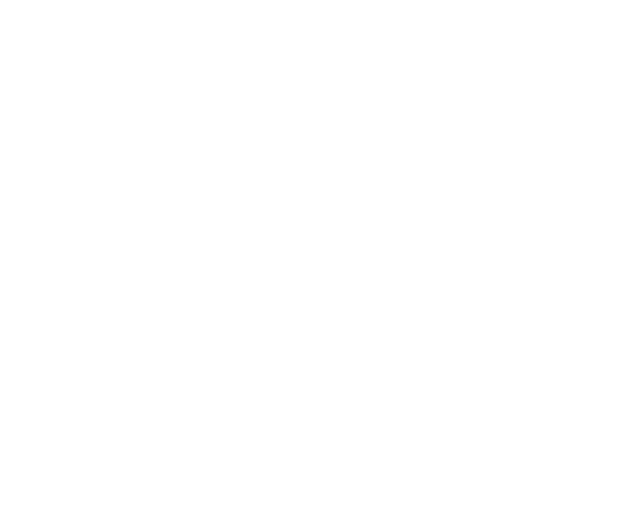
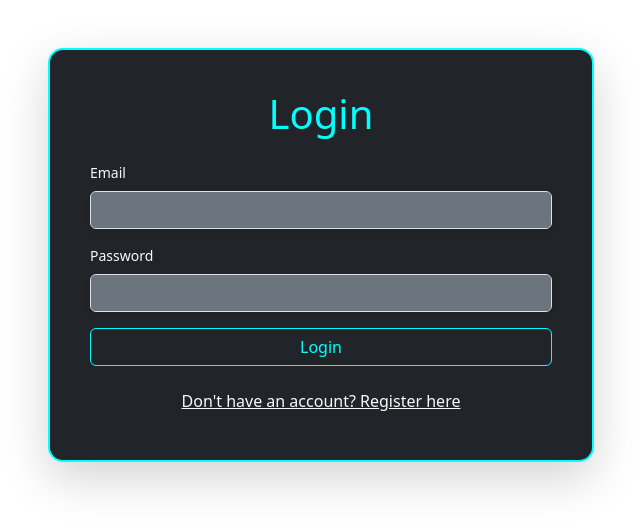
Before and after one commit to ndvp39/CoolCount, a React (Create React App) app in the folder front-end/: page /home in a window 1280 px wide. Before the commit this address had no page. Shown: the top 530 px of the page, without its empty margins (319-959 px from the left). Built offline with nearby package versions, Linux system fonts and the light colour scheme.

Commit message:
added login/register and users with firebase authentication

```diff
--- a/front-end/package.json
+++ b/front-end/package.json
@@ -8,6 +8,7 @@
     "@testing-library/react": "^13.4.0",
     "@testing-library/user-event": "^13.5.0",
     "bootstrap": "^5.3.3",
+    "firebase": "^11.0.0",
     "font-awesome": "^4.7.0",
     "react": "^18.3.1",
     "react-dnd": "^16.0.1",
--- a/front-end/src/App.js
+++ b/front-end/src/App.js
@@ -1,14 +1,22 @@
-import React from 'react';
+import React, { useState } from 'react';
 import { BrowserRouter as Router, Route, Routes } from 'react-router-dom';
+// index.js או App.js
+import 'bootstrap/dist/css/bootstrap.min.css';
+
 import Login from './Login';
 import Home from './Home';
+import Register from './Register'; // ייבוא של דף ההרשמה
 
 function App() {
+  const [isAuthenticated, setIsAuthenticated] = useState(false);
+
   return (
     <Router>
       <div className="App">
         <Routes>
-          <Route path="/" element={<Home />} />
+          <Route path="/" element={<Login setIsAuthenticated={setIsAuthenticated} />} />
+          <Route path="/home" element={isAuthenticated ? <Home /> : <Login />} />
+          <Route path="/register" element={<Register />} /> {/* נתיב ההרשמה */}
         </Routes>
       </div>
     </Router>
--- a/front-end/src/Home.js
+++ b/front-end/src/Home.js
@@ -10,9 +10,14 @@ import 'react-resizable/css/styles.css';
 import apiService from './apiService';
 import Notification from './Notification';
 
+import { useLocation } from 'react-router-dom';
+import { getAuth, signOut } from "firebase/auth";
+import { useNavigate } from 'react-router-dom'; // תצטרך גם לייבא את useNavigate
+
+
 const generateUniqueId = () => '_' + Math.random().toString(36).substr(2, 9);
 
-const userId = 'user';
+
 const fridgeId = '1';
 
 function Home() {
@@ -28,10 +33,27 @@ function Home() {
     const [activeTab, setActiveTab] = useState('statistics'); // הטאב הפעיל
     const [showHandleAndTablet, setShowHandleAndTablet] = useState(false); // בקרה על הצגת הידית והטאבלט
 
+    const location = useLocation();
+    const { uid } = location.state || {}; // קבלת ה-uid מתוך ה-state
+
+    const navigate = useNavigate();
+
+    const handleLogout = async () => {
+        const auth = getAuth();
+        try {
+            await signOut(auth);
+            console.log("User signed out successfully");
+            navigate('/'); // הנח את המשתמש למסך הלוגין
+        } catch (error) {
+            console.error("Error signing out: ", error);
+        }
+    };
+
     useEffect(() => {
         const fetchDrawers = async () => {
             try {
-                const data = await apiService.getDrawers(userId, fridgeId);
+                console.log(location.state)
+                const data = await apiService.getDrawers(uid, fridgeId);
                 // Convert each plain object into an instance of the Drawer class
                 const drawerInstances = data.map(drawer => new Drawer(
                     drawer.id,
@@ -61,7 +83,7 @@ function Home() {
     const saveChanges = async () => {
         setIsLoading(true); // התחלת טעינה
         try {
-            const data = await apiService.saveDrawers(userId, fridgeId, drawers);
+            const data = await apiService.saveDrawers(uid, fridgeId, drawers);
             console.log("Changes saved successfully:", data);
             setHasUnsavedChanges(false);
         } catch (error) {
@@ -182,9 +204,9 @@ function Home() {
                     <div className="fridge-leg"></div>
                 </div>
                 <div className={`fridge-interior visible`}>
-                    <div class="shelf"></div>
-                    <div class="shelf"></div>
-                    <div class="shelf"></div>
+                    <div className="shelf"></div>
+                    <div className="shelf"></div>
+                    <div className="shelf"></div>
                     {drawers.map((drawer) => (
                         <Draggable
                             className="drawer"
@@ -282,7 +304,7 @@ function Home() {
                     onDelete={deleteDrawer}
                 />
             )}
-
+<button onClick={handleLogout}>Logout</button>
         </div>
 
     );
--- a/front-end/src/Login.css
+++ b/front-end/src/Login.css
@@ -1,93 +1,33 @@
-/* קונטיינר מסך ההתחברות */
 .home-container {
-  display: flex;
-  flex-direction: column;
-  align-items: center;
-  justify-content: center;
   height: 100vh;
-  background-color: #1e1e2f; /* צבע רקע כהה יותר */
-  color: white;
+  background-color: #1e1e2f; /* צבע רקע כהה */
 }
 
-/* כותרת */
 h1 {
-  margin-bottom: 150px;
-  font-size: 2.5rem;
-  color: #61dafb; /* צבע כחול בהיר כמו ב-React */
+  color: #61dafb; /* צבע כותרת */
 }
 
-/* טופס התחברות */
 .login-form {
   background-color: #2a2a3d;
   color: white;
-  padding: 30px;
-  border-radius: 15px;
-  box-shadow: 0px 8px 16px rgba(0, 0, 0, 0.4); /* צללה חזקה יותר */
   max-width: 400px;
   width: 100%;
-  transition: transform 0.3s ease, box-shadow 0.3s ease; /* אפקט מעבר */
+  transition: transform 0.3s ease, box-shadow 0.3s ease;
 }
 
 .login-form:hover {
-  transform: scale(1.02); /* אפקט הגדלה קל */
-  box-shadow: 0px 10px 20px rgba(0, 0, 0, 0.5); /* צללה חזקה יותר במעבר */
+  transform: scale(1.02);
+  box-shadow: 0px 10px 20px rgba(0, 0, 0, 0.5);
 }
 
-/* קבוצת שדה */
-.form-group {
-  margin-bottom: 20px;
-}
-
-/* תווית של שדות */
-.form-group label {
-  display: block;
-  margin-bottom: 8px;
-  font-size: 1.2rem;
-  color: #61dafb; /* צבע כותרות */
-}
-
-/* שדות קלט */
-.form-group input {
-  width: 100%;
-  padding: 12px;
-  font-size: 1rem;
-  border-radius: 10px;
-  border: 1px solid #ccc;
-  background-color: #333344; /* רקע כהה יותר לשדה */
-  color: white;
-  outline: none;
-  transition: background-color 0.3s ease;
-}
-
-.form-group input:focus {
-  background-color: #444466; /* רקע כהה יותר בפוקוס */
-}
-
-/* כפתור התחברות */
 button {
-  width: 100%;
-  padding: 12px;
-  font-size: 1.2rem;
-  color: white;
-  background-color: #61dafb; /* צבע כחול בהיר */
-  border: none;
-  border-radius: 10px;
-  cursor: pointer;
-  transition: background-color 0.3s ease, transform 0.3s ease; /* אפקט מעבר */
+  transition: background-color 0.3s ease, transform 0.3s ease;
 }
 
 button:hover {
-  background-color: #4ea6d8;
-  transform: translateY(-2px); /* העלאת הכפתור קלות */
+  transform: translateY(-2px);
 }
 
 button:active {
-  transform: translateY(0px); /* ביטול ההרמה בעת לחיצה */
+  transform: translateY(0px);
 }
-
-/* הודעת שגיאה */
-.error-message {
-  color: #ff4d4d; /* צבע שגיאה אדום */
-  margin-bottom: 20px;
-  font-size: 1.1rem;
-}
--- a/front-end/src/Login.js
+++ b/front-end/src/Login.js
@@ -1,54 +1,93 @@
 import React, { useState } from 'react';
+import { useNavigate } from 'react-router-dom';
+import 'bootstrap/dist/css/bootstrap.min.css';
+import { auth } from './firebaseConfig'; // יבוא של הגדרת Firebase
+import { getAuth, signInWithEmailAndPassword } from 'firebase/auth';
 import './Login.css';
 
-function Login() {
-  const [username, setUsername] = useState('');
+function Login({ setIsAuthenticated }) {
+  const [email, setEmail] = useState(''); // שדה דוא"ל במקום שם משתמש
   const [password, setPassword] = useState('');
   const [error, setError] = useState('');
+  const navigate = useNavigate();
 
-  const handleLogin = (e) => {
+
+  const handleLogin = async (e) => {
     e.preventDefault();
+    setError(''); // איפוס הודעת שגיאה
 
-    // Example only: simple login check
-    if (username === 'user' && password === 'password') {
-      setError('');
+    try {
+      const userCredential = await signInWithEmailAndPassword(auth, email, password);
+      const user = userCredential.user; // קבלת פרטי המשתמש
+      const uid = user.uid; // קבלת ה-uid
+
+      console.log(uid)
+      setIsAuthenticated(true); // קובע שהמשתמש מחובר
       alert('Login successful!');
-      // Here you can redirect the user to another page in the app
-    } else {
-      setError('Invalid username or password');
+
+      navigate('/home', { state: { uid } }); // הפניה ל-HOME עם ה-uid בתוך state
+    } catch (error) {
+      console.error('Error during login:', error); // הדפסת השגיאה
+      setError('Invalid email or password'); // הצגת שגיאה מתאימה
     }
   };
 
+
+
+  const handleRegisterRedirect = () => {
+    navigate('/register'); // הפניה לדף ההרשמה
+  };
+
   return (
-    <div className="home-container">
-      <h1>Welcome to CoolCount</h1>
-      <form className="login-form" onSubmit={handleLogin}>
-        <div className="form-group">
-          <label htmlFor="username">Username</label>
+    <div className="container mt-5">
+      <div className="row justify-content-center">
+        <div className="col-md-6">
+          <div className="card p-4 shadow-lg bg-dark text-white" style={{ borderRadius: '15px', border: '2px solid cyan' }}>
+            <div className="card-body">
+              <h1 className="text-center mb-4" style={{ color: 'cyan' }}>Login</h1>
+              <form onSubmit={handleLogin}>
+                <div className="form-group mb-3">
+                  <label htmlFor="email" className="text-light">Email</label> {/* שונה לשדה דוא"ל */}
                   <input
-            type="text"
-            id="username"
-            value={username}
-            onChange={(e) => setUsername(e.target.value)}
+                    type="email"
+                    id="email"
+                    className="form-control bg-secondary text-white"
+                    value={email}
+                    onChange={(e) => setEmail(e.target.value)}
                     required
                   />
                 </div>
 
-        <div className="form-group">
-          <label htmlFor="password">Password</label>
+                <div className="form-group mb-3">
+                  <label htmlFor="password" className="text-light">Password</label>
                   <input
                     type="password"
                     id="password"
+                    className="form-control bg-secondary text-white"
                     value={password}
                     onChange={(e) => setPassword(e.target.value)}
                     required
                   />
                 </div>
 
-        {error && <p className="error-message">{error}</p>}
+                {error && <p className="text-danger text-center mb-3">{error}</p>}
 
-        <button type="submit">Login</button>
+                <button type="submit" className="btn btn-outline-cyan w-100 mb-3" style={{ color: 'cyan', borderColor: 'cyan' }}>
+                  Login
+                </button>
+
+                <button
+                  type="button"
+                  className="btn btn-link text-light w-100 text-center"
+                  onClick={handleRegisterRedirect}
+                >
+                  Don't have an account? Register here
+                </button>
               </form>
+            </div>
+          </div>
+        </div>
+      </div>
     </div>
   );
 }
--- /dev/null
+++ b/front-end/src/Register.js
@@ -0,0 +1,112 @@
+import React, { useState } from 'react';
+import 'bootstrap/dist/css/bootstrap.min.css';
+import { auth } from './firebaseConfig'; // יבוא של הגדרת Firebase
+import { createUserWithEmailAndPassword } from 'firebase/auth';
+
+function Register() {
+  const [firstName, setFirstName] = useState('');
+  const [email, setEmail] = useState('');
+  const [password, setPassword] = useState('');
+  const [error, setError] = useState('');
+
+  async function registerUser(uid, email) {
+    try {
+      const response = await fetch('http://localhost:4000/api/users', {
+        method: 'POST', // שיטת הבקשה
+        headers: {
+          'Content-Type': 'application/json', // סוג התוכן
+        },
+        body: JSON.stringify({ uid, email }), // המרת הנתונים ל-JSON
+      });
+
+      if (!response.ok) {
+        throw new Error('Network response was not ok');
+      }
+
+      const data = await response.json();
+      console.log(data.message); // הדפסת הודעת הצלחה
+    } catch (error) {
+      console.error('Error registering user:', error);
+    }
+  }
+
+  const handleRegister = async (e) => {
+    e.preventDefault();
+
+    // בדיקה פשוטה: לוודא שכל השדות מלאים
+    if (firstName && email && password) {
+      setError('');
+      try {
+        // הרשמת המשתמש ב-Firebase
+        const userCredential = await createUserWithEmailAndPassword(auth, email, password);
+        const uid = userCredential.user.uid; // קבלת ה-UID של המשתמש
+        await registerUser(uid, email); // שליחת UID ומייל לשרת
+        alert('Registration successful!');
+      } catch (registrationError) {
+        setError(registrationError.message); // הצגת שגיאת הרשמה
+      }
+    } else {
+      setError('Please fill in all fields');
+    }
+  };
+
+
+  return (
+    <div className="container mt-5">
+      <div className="row justify-content-center">
+        <div className="col-md-6">
+          <div className="card p-4 shadow-lg bg-dark text-white" style={{ borderRadius: '15px', border: '2px solid cyan' }}>
+            <div className="card-body">
+              <h1 className="text-center mb-4" style={{ color: 'cyan' }}>Register</h1>
+              <form onSubmit={handleRegister}>
+                <div className="form-group mb-3">
+                  <label htmlFor="firstName" className="text-light">First Name</label>
+                  <input
+                    type="text"
+                    className="form-control bg-secondary text-white"
+                    id="firstName"
+                    value={firstName}
+                    onChange={(e) => setFirstName(e.target.value)}
+                    required
+                  />
+                </div>
+
+                <div className="form-group mb-3">
+                  <label htmlFor="email" className="text-light">Email</label>
+                  <input
+                    type="email"
+                    className="form-control bg-secondary text-white"
+                    id="email"
+                    value={email}
+                    onChange={(e) => setEmail(e.target.value)}
+                    required
+                  />
+                </div>
+
+                <div className="form-group mb-3">
+                  <label htmlFor="password" className="text-light">Password</label>
+                  <input
+                    type="password"
+                    className="form-control bg-secondary text-white"
+                    id="password"
+                    value={password}
+                    onChange={(e) => setPassword(e.target.value)}
+                    required
+                  />
+                </div>
+
+                {error && <p className="text-danger text-center mb-3">{error}</p>}
+
+                <button type="submit" className="btn btn-outline-cyan w-100" style={{ color: 'cyan', borderColor: 'cyan' }}>
+                  Register
+                </button>
+              </form>
+            </div>
+          </div>
+        </div>
+      </div>
+    </div>
+  );
+}
+
+export default Register;
--- /dev/null
+++ b/front-end/src/firebaseConfig.js
@@ -0,0 +1,19 @@
+// firebaseConfig.js
+import { initializeApp } from 'firebase/app';
+import { getAuth } from 'firebase/auth';
+
+const firebaseConfig = {
+    apiKey: "AIzaSyB1suBaIGZ4r3KD_Ye_u9HPI-XC4Pjfskg",
+    authDomain: "coolcount-f0d43.firebaseapp.com",
+    projectId: "coolcount-f0d43",
+    storageBucket: "coolcount-f0d43.appspot.com",
+    messagingSenderId: "833833682083",
+    appId: "1:833833682083:web:6312eedc88da002cb8eb16",
+    measurementId: "G-7STQZGBWXD"
+  };
+
+// Initialize Firebase
+const app = initializeApp(firebaseConfig);
+const auth = getAuth(app);
+
+export { auth };
```
Also changed, not shown: front-end/src/ProtectedRoute.js (added, +13 -0 lines), front-end/src/Register.css (added), 2 other files (tests, documents, lock files or other folders). Lines whose indentation alone changed are shown as unchanged.
